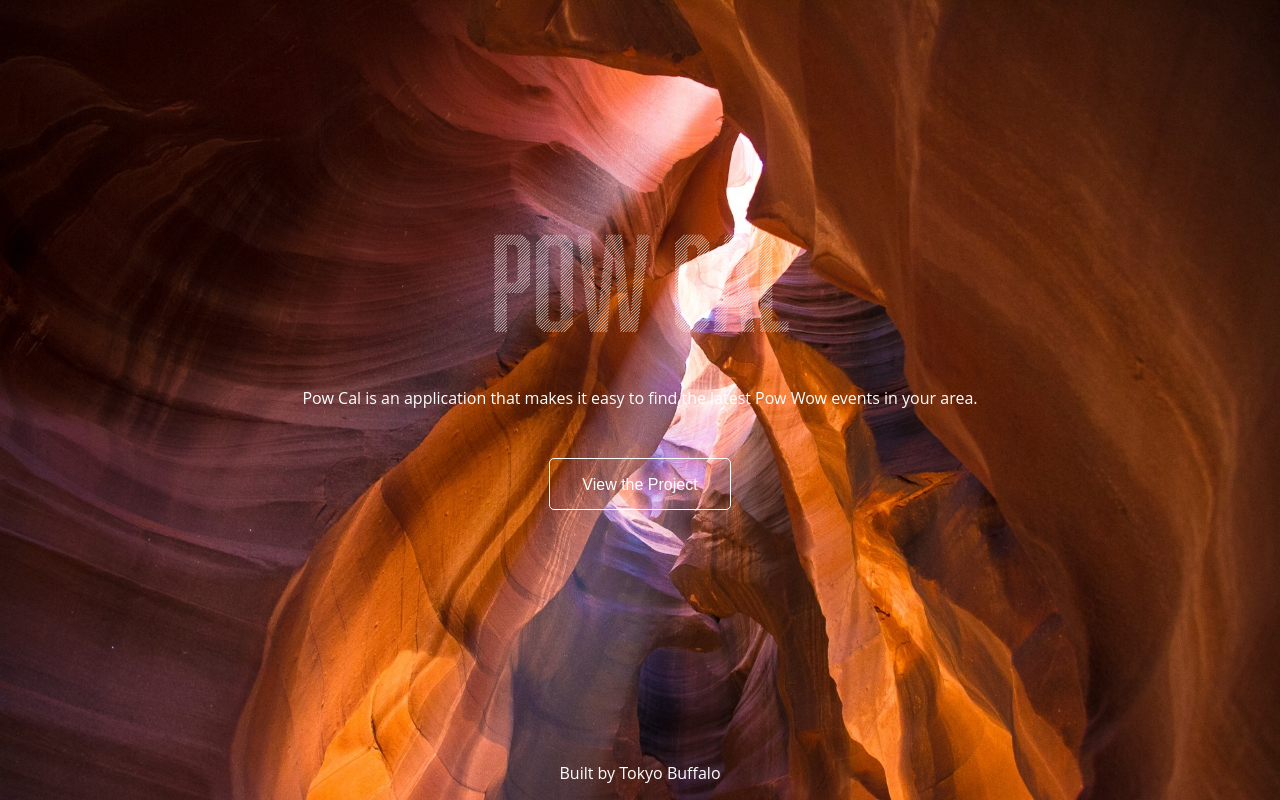
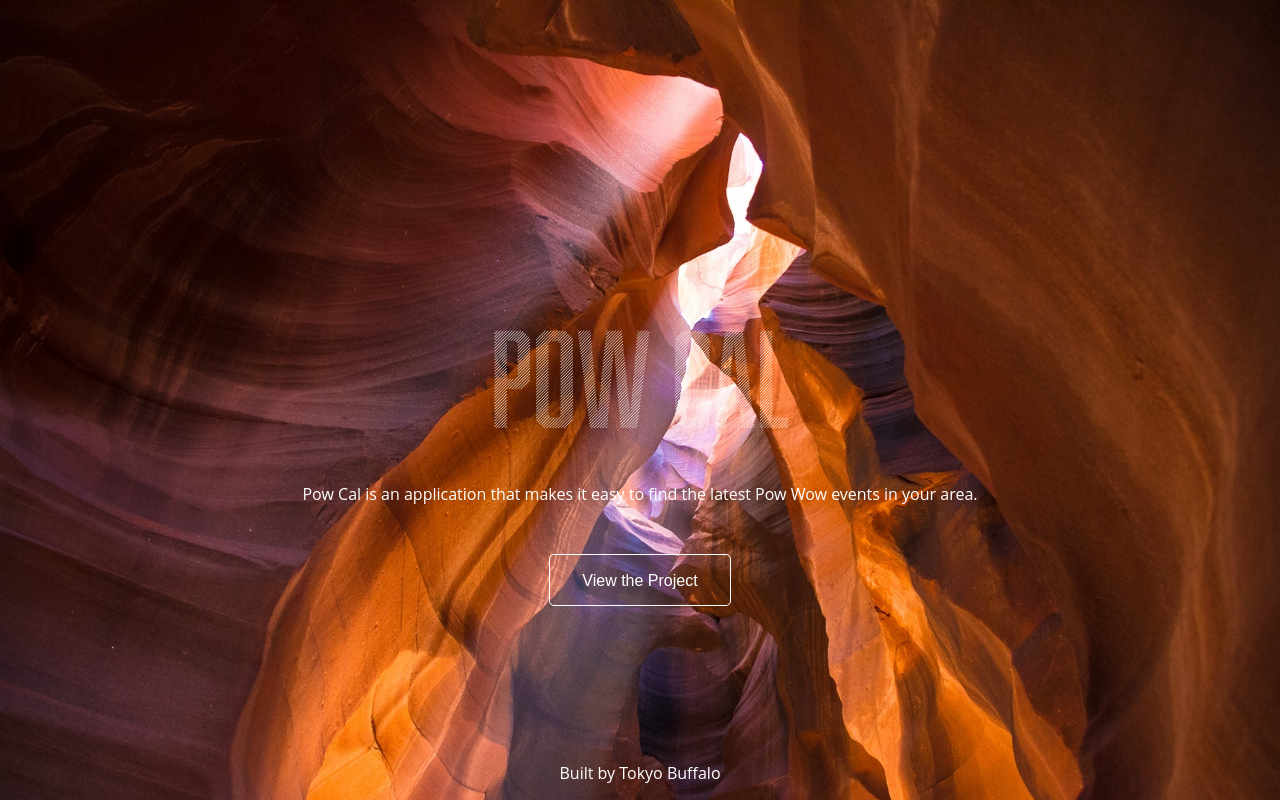
Before and after one commit to gitter-badger/pow-wow-calendar, a plain HTML site: page index.html in a window 1280 px wide. Drawn offline with nearby package versions, Linux system fonts and the light colour scheme; a small style sheet from the web is missing.

Commit message:
fixed top padding

```diff
--- a/css/main.css
+++ b/css/main.css
@@ -328,7 +328,7 @@ body {
   color: white;
   text-align: center;
   margin: 0;
-  padding: 12rem 0 0 0;
+  padding: 18rem 0 0 0;
 }
 
 .app-desc {
@@ -361,5 +361,5 @@ footer {
 }
 
 @media screen and (max-width: 568px) {
-.app-title { padding: 10rem 0 0 0; }
+  .app-title { padding: 10rem 0 0 0; }
 }
```
